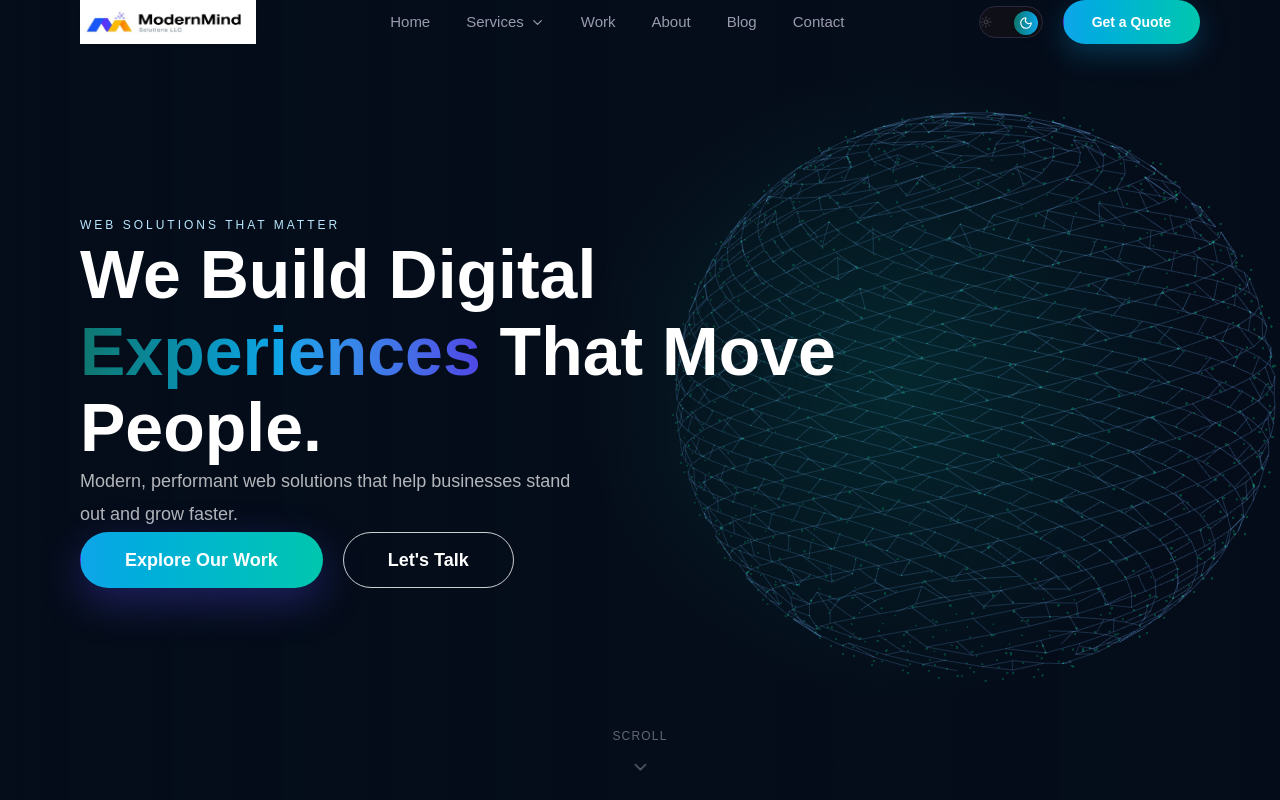
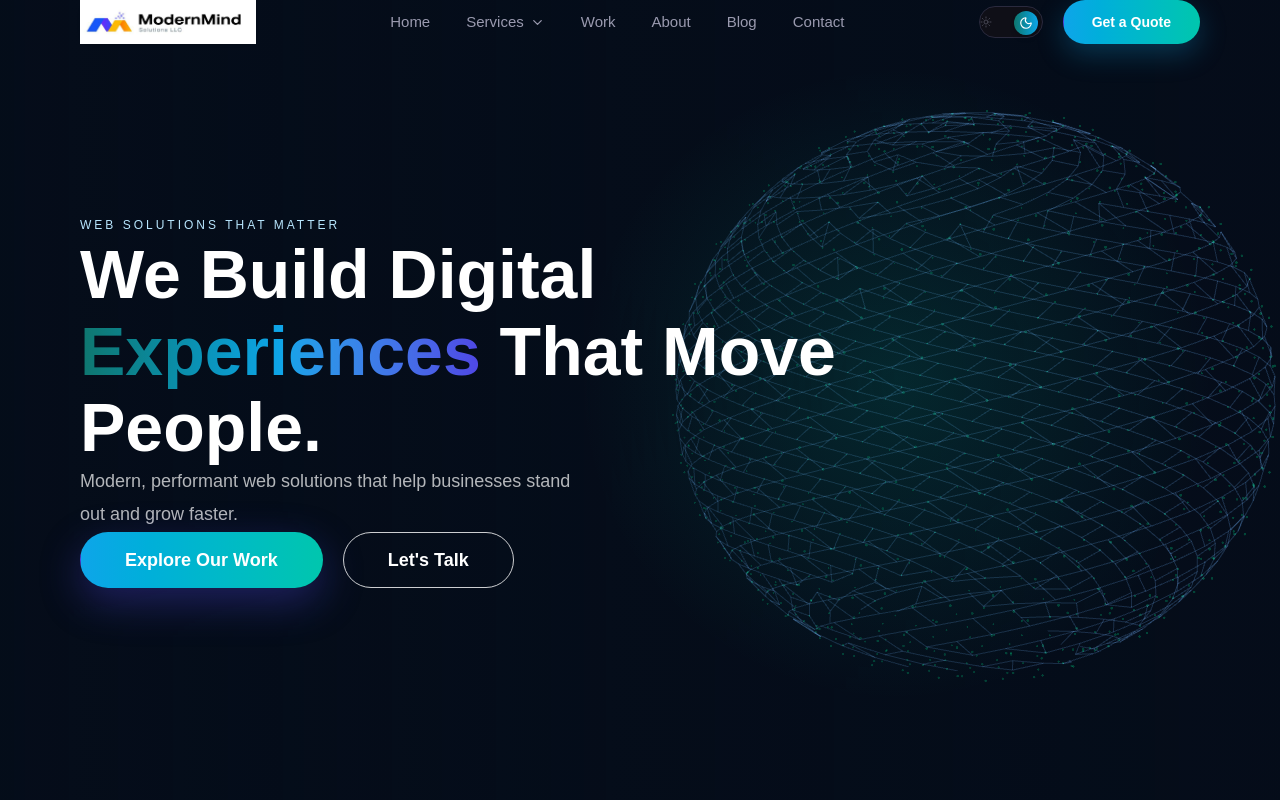
Before and after one commit to modernmindsolutionsllc-com/modernmindsolutionsllc, a React (Vite) app: page / in a window 1280 px wide. Shown: the top 800 px of the page. Built offline with nearby package versions, Linux system fonts and the light colour scheme; a web font is replaced by a local one.

Commit message:
improved the ui scroll  bar changes

```diff
--- a/src/components/hero/HeroSection.jsx
+++ b/src/components/hero/HeroSection.jsx
@@ -1,7 +1,6 @@
 import { Suspense } from 'react';
 import { motion } from 'framer-motion';
 import ThreeScene from './ThreeScene';
-import ScrollIndicator from './ScrollIndicator';
 import Button from '../ui/Button';
 import { useTheme } from '../../hooks/useTheme';
 
@@ -103,8 +102,6 @@ export default function HeroSection() {
 
         </div>
       </div>
-
-      <ScrollIndicator />
     </section>
   );
 }
--- a/src/components/hero/ScrollIndicator.jsx
+++ /dev/null
@@ -1,17 +0,0 @@
-import { ChevronDown } from 'lucide-react';
-
-export default function ScrollIndicator() {
-  return (
-    <a
-      href="#clients"
-      className="absolute bottom-8 left-1/2 -translate-x-1/2 flex flex-col items-center gap-1 text-[var(--text-secondary)] hover:text-[var(--accent)] transition-colors"
-      aria-label="Scroll down"
-    >
-      <span className="font-body text-xs tracking-widest uppercase">Scroll</span>
-      <ChevronDown
-        size={20}
-        className="animate-[bounce-down_2s_ease-in-out_infinite]"
-      />
-    </a>
-  );
-}
```
